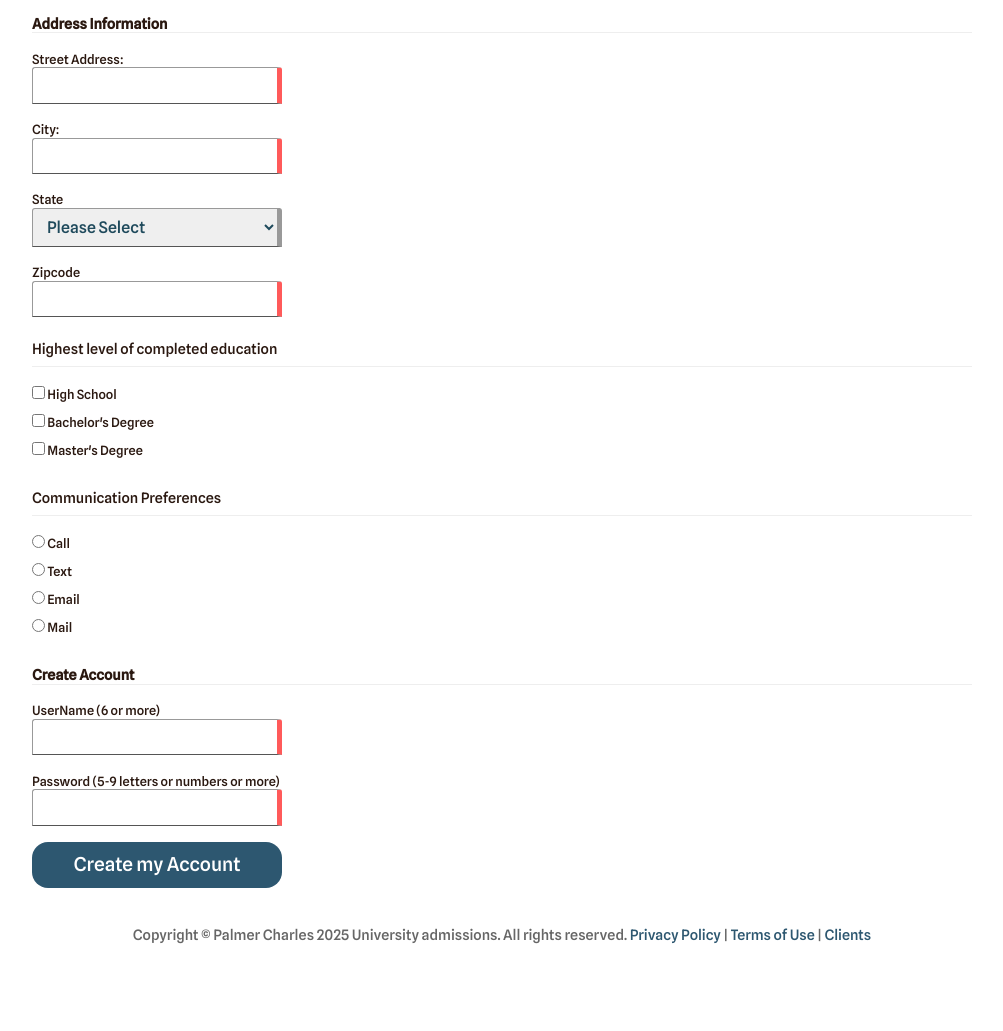
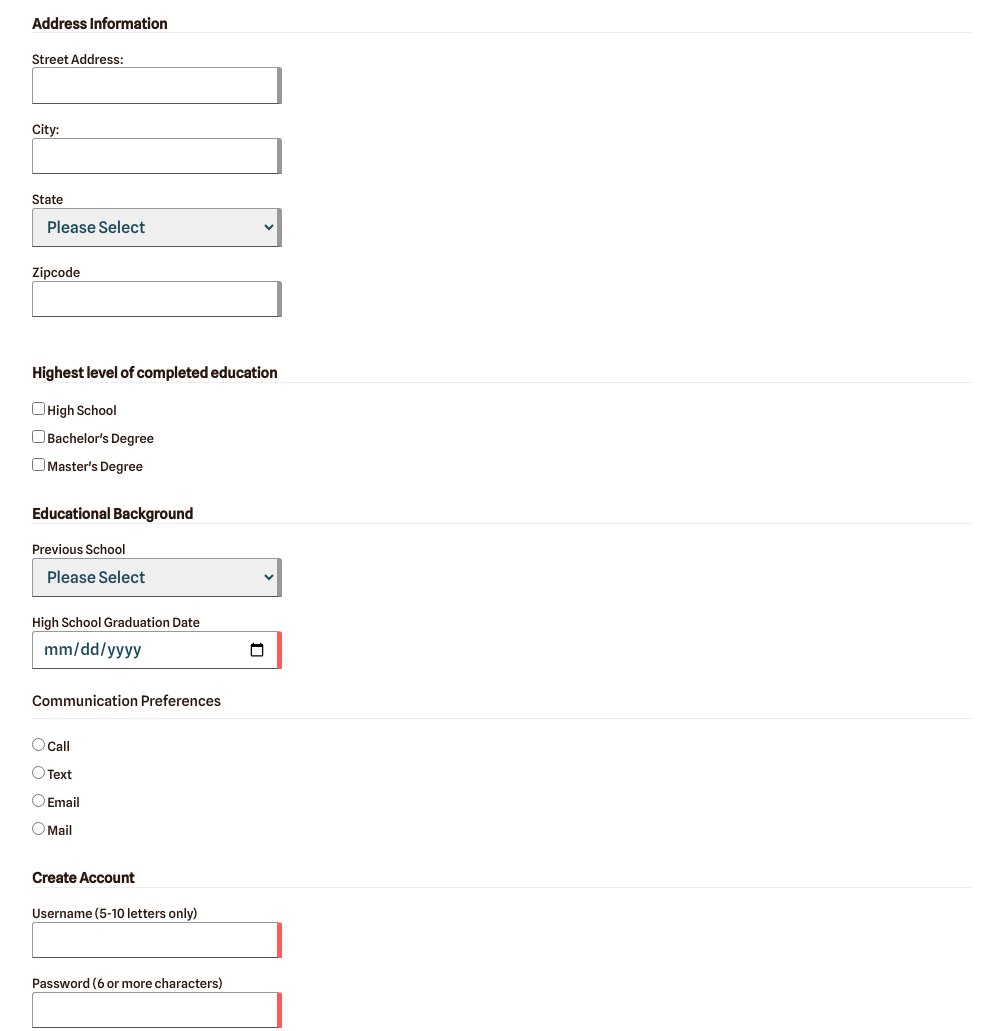
Before and after one commit to Palmtrees20000/University-Admissions, a plain HTML site: page index.html in a window 1280 px wide. Shown: the part 660-1691 px from the top of the page, without its empty margins (138-1141 px from the left). Before the commit the page ends 1625 px from the top, so only its background shows below. Drawn offline with nearby package versions, Linux system fonts and the light colour scheme; no server answers.

Commit message:
dfbsdfbds

```diff
--- a/index.html
+++ b/index.html
@@ -49,12 +49,12 @@
             <label>Cell Phone: <input type="tel" name="phone" autocomplete="tel" required title="Cell Phone Number Here"></label>
 
             <h2>Address Information</h2>
-            <label>Street Address:<input type="text" name="address" autocomplete="street-address" required title="Street Address Here"></label>
-            <label>City:<input type="text" name="city" autocomplete="address-level2" required title="City Here"></label>
+            <label>Street Address:<input type="text" name="address" autocomplete="street-address" title="Street Address Here"></label>
+            <label>City:<input type="text" name="city" autocomplete="address-level2" title="City Here"></label>
 
 
             <label>State
-                <select name=>
+                <select name="state">
                     <option value="No Selection Made">Please Select</option>
                     <option value="AL">Alabama</option>
                     <option value="AK">Alaska</option>
@@ -109,14 +109,34 @@
                 </select>
             </label>
 
-            <label>Zipcode<input type="text" name="zipcode" required title="Zipcode Here"></label>
+            <label>Zipcode<input type="text" name="zipcode" title="Zipcode Here"></label>
 
             <fieldset>
-                <legend>Highest level of completed education</legend>
+                <h2>Highest level of completed education</h2>
                 <label><input type="checkbox" name="highschool"> High School</label>
                 <label><input type="checkbox" name="bachelors"> Bachelor's Degree</label>
                 <label><input type="checkbox" name="masters"> Master's Degree</label>
             </fieldset>
+
+            <h2>Educational Background</h2>
+            <label>Previous School
+                <select name="previousschool" required>
+                    <option value="">Please Select</option>
+                    <option value="Public High School">Public High School</option>
+                    <option value="Private High School">Private High School</option>
+                    <option value="Charter School">Charter School</option>
+                    <option value="Homeschool">Homeschool</option>
+                    <option value="Online School">Online School</option>
+                    <option value="Community College">Community College</option>
+                    <option value="Four-Year College/University">Four-Year College/University</option>
+                    <option value="Trade/Technical School">Trade/Technical School</option>
+                    <option value="Other">Other</option>
+                </select>
+            </label>
+
+            <label>High School Graduation Date
+                <input type="date" name="graduationdate" required title="Please enter your high school graduation date">
+            </label>
 
             <fieldset>
                 <legend>Communication Preferences</legend>
@@ -127,8 +147,8 @@
             </fieldset>
 
             <h2>Create Account</h2>
-            <label>UserName (6 or more)<input type="text" required minlength="6" title="Please enter a username that is at least 6 characters long"></label>
-            <label>Password (5-9 letters or numbers or more)<input type="password" name="password" required pattern="[A-Za-z0-9]{5,9}" title="Please enter a password that is at least 5 letters or numbers long and no more than 9 characters long"></label>
+            <label>Username (5-10 letters only)<input type="text" name="username" required pattern="[A-Za-z]{5,10}" title="Please enter a username with 5-10 letters only"></label>
+            <label>Password (6 or more characters)<input type="password" name="password" required minlength="6" title="Please enter a password that is at least 6 characters long"></label>
 
             <input type="submit" value="Create my Account">
         </form>
--- a/scss/_small.scss
+++ b/scss/_small.scss
@@ -220,6 +220,7 @@ input[type=tel],
 input[type=number],
 input[type=email],
 input[type=password],
+input[type=date],
 select {
     display: block;
     margin: 0 0 1rem 0;
```
Also changed, not shown: css/styles.css, css/styles.min.css, 2 other files.
